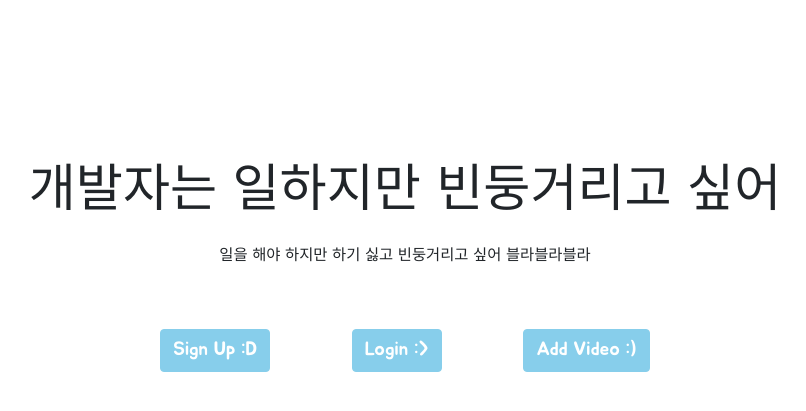
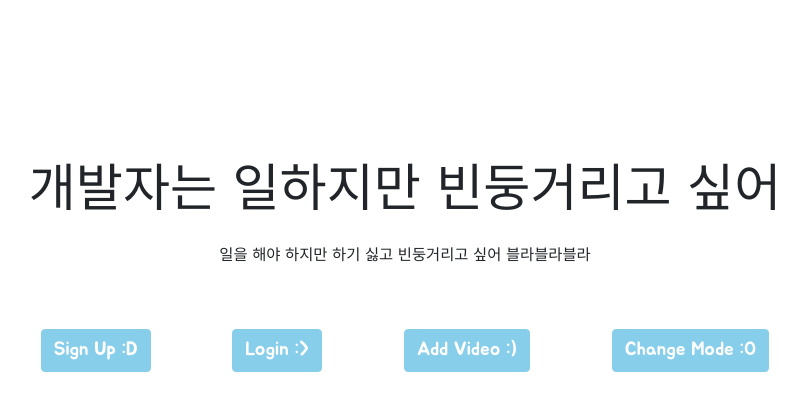
Before and after one commit to OolongTea620/web-mini-project, a Flask app: page / in a window 1280 px wide. Shown: the top 411 px of the page, without its empty margins (235-1041 px from the left). Run offline with Flask 3, Linux system fonts and the light colour scheme; data that the repository does not hold is empty.

Commit message:
모드 판단 기준 변경 및 모드 변경 기능 추가
1. 일/빈둥 모드 판단 기준을 서버 PC의 로컬 시간에서 클라이언트 PC의 로컬 시간으로 변경
2. 일/빈둥 모드 변경 기능 추가

```diff
--- a/app.py
+++ b/app.py
@@ -1,7 +1,7 @@
 from flask import Flask, render_template, request, jsonify
 from pymongo import MongoClient
 from bs4 import BeautifulSoup
-import certifi, requests, time
+import certifi, requests
 
 app = Flask(__name__)
 
@@ -17,17 +17,12 @@ def home():
 
 @app.route('/home', methods=["GET"])
 def return_video_list():
-    # 서버 PC에서 로컬 시각 측정 후 그에 맞는 로직 실행
-    hour = time.localtime(time.time()).tm_hour
-    if (9 <= hour & hour <= 17):
-        is_working_time = True
-    else:
-        is_working_time = False
+    mode = request.args['mode']
 
-    if (is_working_time):
+    if (mode == 'work'):
         video_list = list(db.work_videosss.find({}, {'_id': False}))
     else:
-        video_list = list(db.rest_videos.find({}, {'_id': False}))
+        video_list = list(db.rest_videosss.find({}, {'_id': False}))
 
     return jsonify({'res_videoList': video_list})
 
@@ -62,7 +57,7 @@ def add_videos():
     if (mode == 'work'):
         db.work_videosss.insert_one(doc)
     else:
-        db.rest_videos.insert_one(doc)
+        db.rest_videosss.insert_one(doc)
 
     return jsonify({'msg': '동영상 추가 성공!'})
 
--- a/static/js/index.js
+++ b/static/js/index.js
@@ -1,9 +1,31 @@
 $(document).ready(function () {
+    let time = new Date().getHours();
+    let mode;
+    if (9 <= time && time <= 17) {
+        mode = 'work'
+    }
+    else {
+        mode = 'rest';
+    }
+
     request_videoList();
 });
 
-function request_videoList() {
-    fetch('/home').then((res) => res.json()).then((data) => {
+function request_videoList(userMode) {
+    let nextMode;
+    if (userMode == 'work') {
+        nextMode = 'rest';
+    }
+    else {
+        nextMode = 'work';
+    }
+
+    $('#changeMode_btn').val(nextMode);
+
+    $('#card_list').empty();
+
+    let url = '/home?mode=' + userMode
+    fetch(url).then((res) => res.json()).then((data) => {
         let videoList = data['res_videoList']
 
         videoList.forEach((video) => {
@@ -12,7 +34,7 @@ function request_videoList() {
             let tagList = video['tag']
 
             let tags = "";
-            for (tag in tagList) {
+            for (let tag in tagList) {
                 string = `<div class="card_tag">#${tagList[tag]}</div>\n`;
                 tags += string;
             }
@@ -31,9 +53,9 @@ function request_videoList() {
 }
 
 document.getElementById("addVideo_btn").onclick = function () {
-    let url = "https://www.youtube.com/watch?v=XCDeyqIrfN8";
-    let mode = 'rest';
-    let tag = '메타코미디클럽; 메코클;'
+    let url = "https://www.youtube.com/watch?v=758K-5ztV74";
+    let mode = 'work';
+    let tag = '음악; 플레이리스트; 잔잔;';
 
     let formData = new FormData();
     formData.append('req_url', url)
--- a/templates/index.html
+++ b/templates/index.html
@@ -25,12 +25,11 @@
         <button class="btn btn-primary">Sign Up :D</button>
         <button class="btn btn-primary">Login :></button>
         <button class="btn btn-primary" id="addVideo_btn">Add Video :)</button>
+        <button class="btn btn-primary" id="changeMode_btn" onclick="request_videoList(value)">Change Mode :O</button>
     </div>
 
     <div class="video_list">
         <div class="cards" id="card_list">
-            <div class="card_tags">
-            </div>
         </div>
     </div>
 </body>
```
